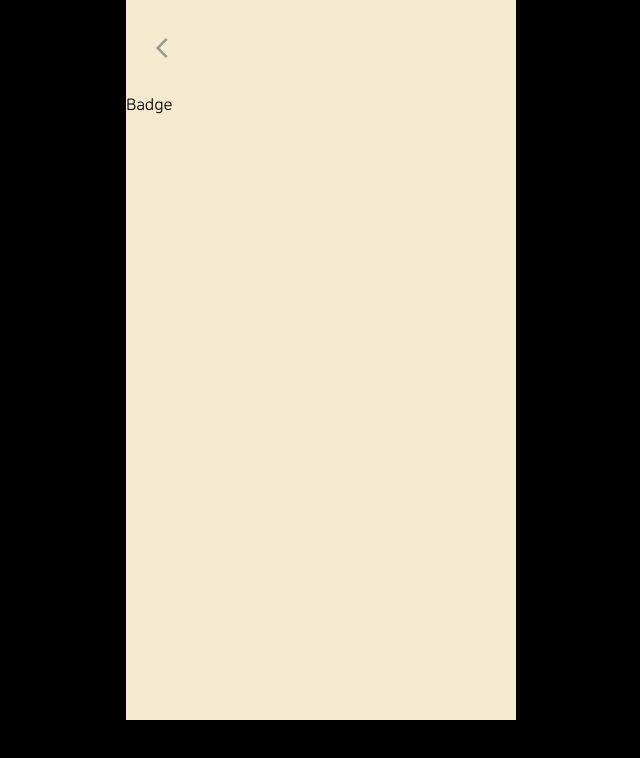
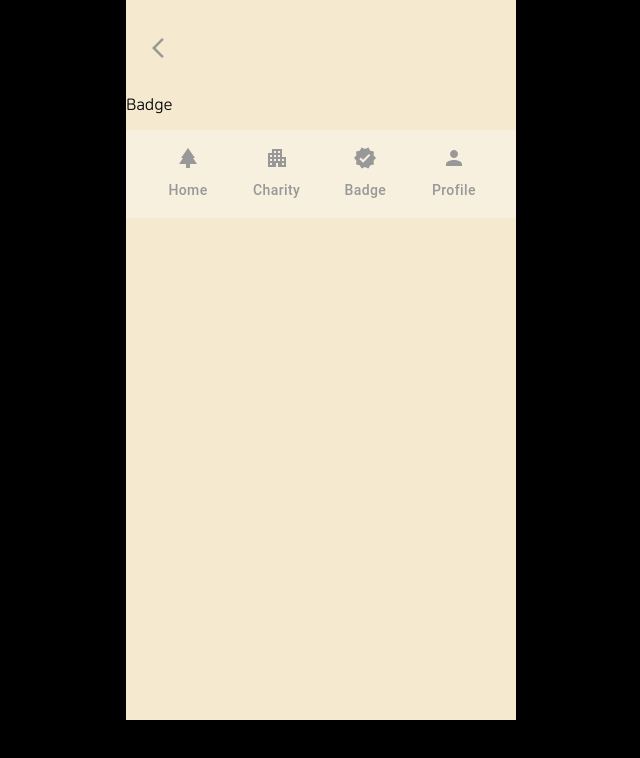
Before and after one commit to donggukthon/donggukthon_2023_3_F, a React (Create React App) app: page /badge in a window 1280 px wide. Shown: the top 758 px of the page, without its empty margins (319-959 px from the left). Built offline with nearby package versions, Linux system fonts and the light colour scheme.

Commit message:
<feat>: 상단바, 하단바 추가

```diff
--- a/src/components/common/Footer.jsx
+++ b/src/components/common/Footer.jsx
@@ -1,9 +1,50 @@
+import React from "react";
+import {styled, Grid} from "@mui/material";
+import ParkIcon from "@mui/icons-material/Park";
+import ApartmentIcon from "@mui/icons-material/Apartment";
+import VerifiedIcon from "@mui/icons-material/Verified";
+import PersonIcon from "@mui/icons-material/Person";
+import IconButton from "../common/IconButton";
+
 function Footer() {
   return (
     <>
-      <div></div>
+      <div style={StyledFooter}>
+        <IconButton>
+          <span>
+            <ParkIcon />
+            <Grid>Home</Grid>
+          </span>
+        </IconButton>
+        <IconButton>
+          <span>
+            <ApartmentIcon />
+            <Grid>Charity</Grid>
+          </span>
+        </IconButton>
+        <IconButton>
+          <span>
+            <VerifiedIcon />
+            <Grid>Badge</Grid>
+          </span>
+        </IconButton>
+        <IconButton>
+          <span>
+            <PersonIcon />
+            <Grid>Profile</Grid>
+          </span>
+        </IconButton>
+      </div>
     </>
   );
 }
 
+const StyledFooter = {
+  background: "rgba(255, 255, 255, 0.30)",
+  display: "flex",
+  flexDirection: "row",
+  justifyContent: "space-between",
+  padding: "10px 30px",
+};
+
 export default Footer;
--- /dev/null
+++ b/src/components/common/IconButton.jsx
@@ -0,0 +1,16 @@
+import React from "react";
+import {styled, Button} from "@mui/material";
+
+const IconButton = ({onClick, children}) => {
+  return <StyledButton onClick={onClick}>{children}</StyledButton>;
+};
+
+const StyledButton = styled(Button)({
+  display: "flex",
+  textAlign: "center",
+  alignItems: "center",
+  color: "#989898",
+  textTransform: "none",
+});
+
+export default IconButton;
--- a/src/components/common/Navbar.jsx
+++ b/src/components/common/Navbar.jsx
@@ -1,23 +1,19 @@
 import React from "react";
-import {styled, Button} from "@mui/material";
-import ArrowBackIosIcon from "@mui/icons-material/ArrowBackIos";
+import ArrowBackIosNewIcon from "@mui/icons-material/ArrowBackIosNew";
+import IconButton from "../common/IconButton";
 
 function Navbar() {
   return (
     <>
-      <NavButton>
-        <ArrowBackIosIcon />
-      </NavButton>
+      <div style={StyledNavbar}>
+        <IconButton children={<ArrowBackIosNewIcon />} />
+      </div>
     </>
   );
 }
 
-const NavButton = styled(Button)({
-  display: "flex",
-  justifyContent: "center",
-  margin: "30px 10px",
-  color: "#989898",
-  cursor: "pointer",
-});
+const StyledNavbar = {
+  margin: "30px 0px",
+};
 
 export default Navbar;
--- a/src/pages/BadgePage.jsx
+++ b/src/pages/BadgePage.jsx
@@ -1,10 +1,12 @@
 import Navbar from "../components/common/Navbar";
+import Footer from "../components/common/Footer";
 
 function BadgePage() {
   return (
     <>
       <Navbar />
       <p>Badge</p>
+      <Footer />
     </>
   );
 }
--- a/src/pages/CharityPage.jsx
+++ b/src/pages/CharityPage.jsx
@@ -1,10 +1,12 @@
 import Navbar from "../components/common/Navbar";
+import Footer from "../components/common/Footer";
 
 function CharityPage() {
   return (
     <>
       <Navbar />
       <p>재단</p>
+      <Footer />
     </>
   );
 }
--- a/src/pages/HomePage.jsx
+++ b/src/pages/HomePage.jsx
@@ -1,7 +1,10 @@
+import Footer from "../components/common/Footer";
+
 function HomePage() {
   return (
     <>
       <p>홈페이지</p>
+      <Footer />
     </>
   );
 }
--- a/src/pages/MyPage.jsx
+++ b/src/pages/MyPage.jsx
@@ -1,10 +1,12 @@
 import Navbar from "../components/common/Navbar";
+import Footer from "../components/common/Footer";
 
 function MyPage() {
   return (
     <>
       <Navbar />
       <p>마이페이지</p>
+      <Footer />
     </>
   );
 }
```
